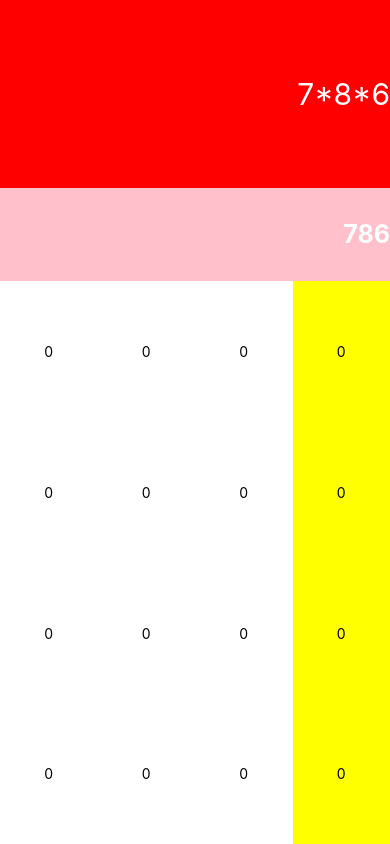
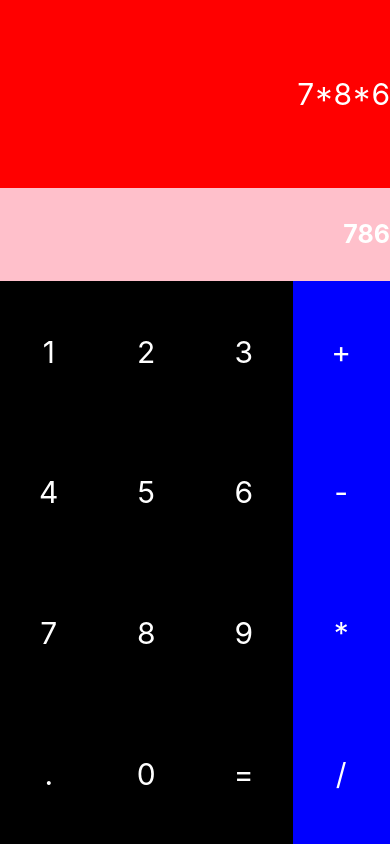
Before and after one commit to schezfaz/reacula8r, a React Native app: screen / in a window 390 px wide. Built offline with nearby package versions, Linux system fonts and the light colour scheme.

Commit message:
calculator interface completed

```diff
--- a/App.js
+++ b/App.js
@@ -9,6 +9,26 @@ export default class App extends Component{
   }
 
   render(){
+    let rows=[]
+    let nums=[[1,2,3],[4,5,6],[7,8,9],[".",0,"="]]
+    for(let i=0;i<4;i++){
+      let row=[]
+      for(let j=0;j<3;j++){
+        row.push(<TouchableOpacity style={styles.butt}>
+          <Text style={styles.buttText}>{nums[i][j]}</Text>
+        </TouchableOpacity>)
+      }
+      rows.push(<View style={styles.row}>{row}</View>)
+    }
+
+    let operators=[]
+    let ops = ['+','-','*','/']
+    for (let x = 0; x<4;x++){
+      operators.push(<TouchableOpacity style={styles.butt}>
+        <Text style={styles.buttText}>{ops[x]}</Text>
+      </TouchableOpacity>)
+    }
+
     return(
       <View style={styles.container}>
         <View style={styles.calculation}>
@@ -19,64 +39,10 @@ export default class App extends Component{
         </View>
         <View style={styles.buttons}>
           <View style={styles.numbers}>
-            <View style={styles.row}>
-              <TouchableOpacity style={styles.butt}>
-                <Text>0</Text>
-              </TouchableOpacity>
-              <TouchableOpacity style={styles.butt}>
-                <Text>0</Text>
-              </TouchableOpacity>
-              <TouchableOpacity style={styles.butt}>
-                <Text>0</Text>
-              </TouchableOpacity>
-            </View>
-            <View style={styles.row}>
-              <TouchableOpacity style={styles.butt}>
-                <Text>0</Text>
-              </TouchableOpacity>
-              <TouchableOpacity style={styles.butt}>
-                <Text>0</Text>
-              </TouchableOpacity>
-              <TouchableOpacity style={styles.butt}>
-                <Text>0</Text>
-              </TouchableOpacity>
-            </View>
-            <View style={styles.row}>
-              <TouchableOpacity style={styles.butt}>
-                <Text>0</Text>
-              </TouchableOpacity>
-              <TouchableOpacity style={styles.butt}>
-                <Text>0</Text>
-              </TouchableOpacity>
-              <TouchableOpacity style={styles.butt}>
-                <Text>0</Text>
-              </TouchableOpacity>
-            </View>
-            <View style={styles.row}>
-              <TouchableOpacity style={styles.butt}>
-                <Text>0</Text>
-              </TouchableOpacity>
-              <TouchableOpacity style={styles.butt}>
-                <Text>0</Text>
-              </TouchableOpacity>
-              <TouchableOpacity style={styles.butt}>
-                <Text>0</Text>
-              </TouchableOpacity>
-            </View>
+            {rows}
           </View>
           <View style={styles.operators}>
-            <TouchableOpacity style={styles.butt}>
-              <Text>0</Text>
-            </TouchableOpacity>
-            <TouchableOpacity style={styles.butt}>
-              <Text>0</Text>
-            </TouchableOpacity>
-            <TouchableOpacity style={styles.butt}>
-              <Text>0</Text>
-            </TouchableOpacity>
-            <TouchableOpacity style={styles.butt}>
-              <Text>0</Text>
-            </TouchableOpacity>
+            {operators}
           </View>
         </View>
       </View>
--- a/styles.js
+++ b/styles.js
@@ -1,5 +1,4 @@
 import { StyleSheet } from "react-native"
-import { bold } from "ansi-colors";
 
 const styles = StyleSheet.create({
     container: {
@@ -38,7 +37,7 @@ const styles = StyleSheet.create({
 
     numbers:{
         flex:3,
-        backgroundColor: "white"
+        backgroundColor: "black"
     },
 
     row:{
@@ -55,10 +54,15 @@ const styles = StyleSheet.create({
         justifyContent: "center"
     },
 
+    buttText:{
+        fontSize: 30,
+        color: "white"
+    },
+
     operators:{
         flex:1,
         justifyContent: "space-around",
-        backgroundColor: "yellow",
+        backgroundColor: "blue",
         alignItems: "stretch"
     }
 
```
